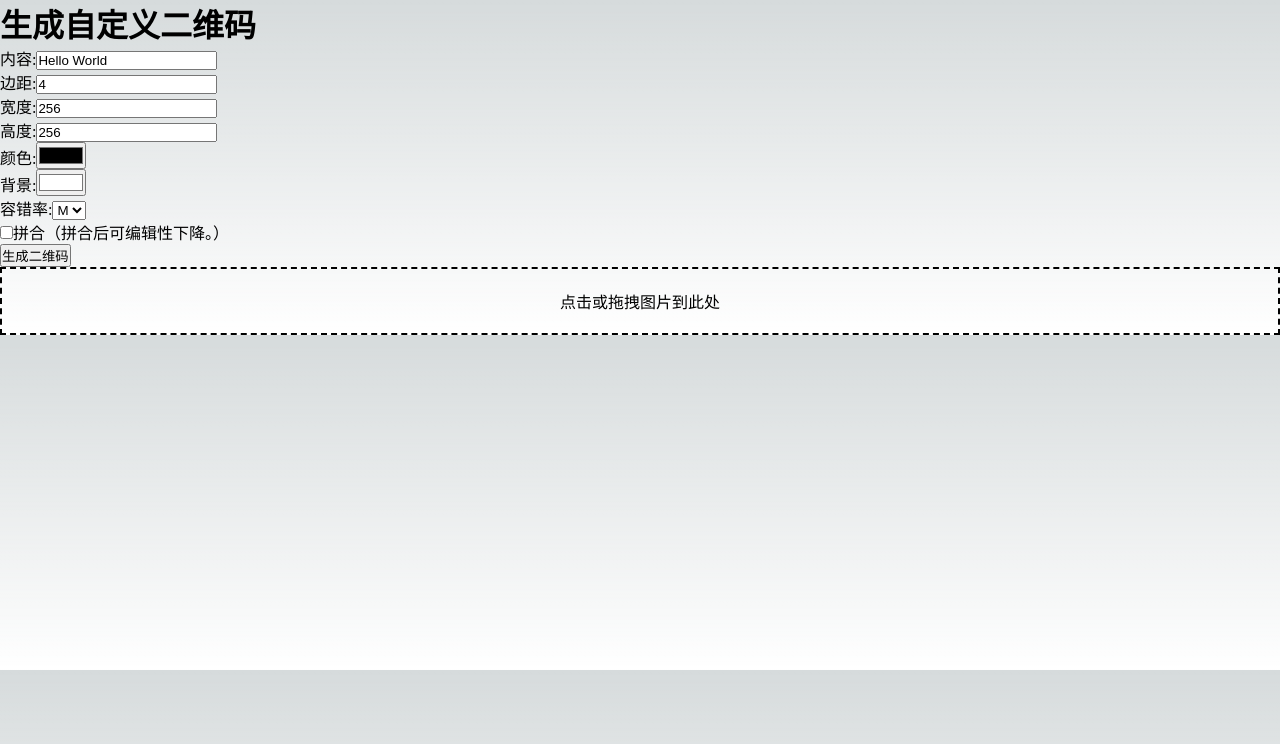
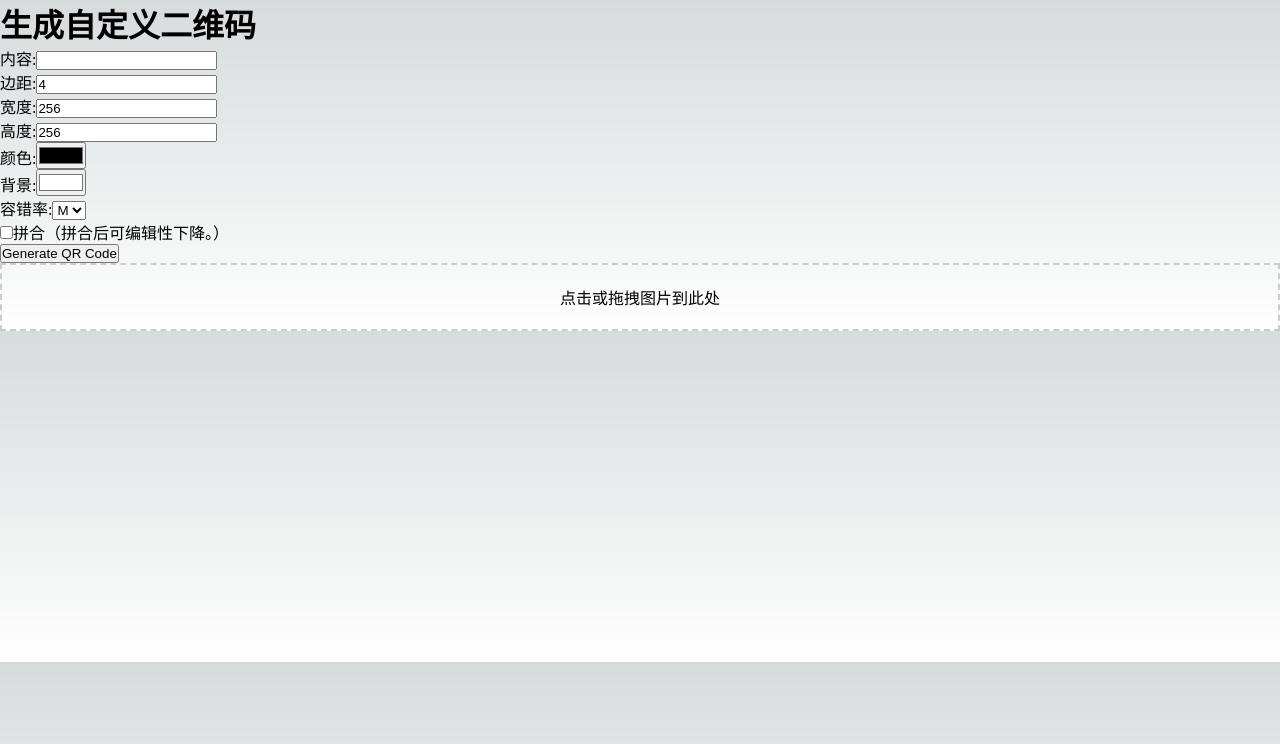
Before and after one commit to kailous/qrcode-app, a Next.js app: page / in a window 1280 px wide. Shown: the top 744 px of the page. Built offline with nearby package versions, Linux system fonts and the light colour scheme.

Commit message:
重大里程碑，功能接近完成。

```diff
--- /dev/null
+++ b/components/QRCodeScanner.js
@@ -0,0 +1,61 @@
+import React, { useState } from 'react';
+import jsQR from 'jsqr';
+
+const QRCodeScanner = ({ onDecode }) => {
+  const [dragging, setDragging] = useState(false);
+
+  const handleDragOver = (event) => {
+    event.preventDefault();
+    setDragging(true);
+  };
+
+  const handleDragLeave = (event) => {
+    event.preventDefault();
+    setDragging(false);
+  };
+
+  const handleDrop = (event) => {
+    event.preventDefault();
+    setDragging(false);
+    const files = event.dataTransfer.files;
+    if (files.length) {
+      decodeQRCodeFromFile(files[0]);
+    }
+  };
+
+  const decodeQRCodeFromFile = (file) => {
+    const reader = new FileReader();
+    reader.onload = (e) => {
+      const image = new Image();
+      image.onload = () => {
+        const canvas = document.createElement('canvas');
+        const context = canvas.getContext('2d');
+        canvas.width = image.width;
+        canvas.height = image.height;
+        context.drawImage(image, 0, 0, canvas.width, canvas.height);
+        const imageData = context.getImageData(0, 0, canvas.width, canvas.height);
+        const code = jsQR(imageData.data, imageData.width, imageData.height);
+        if (code) {
+          onDecode(code.data); // 调用父组件传入的处理函数
+        } else {
+          alert('无法识别的二维码');
+        }
+      };
+      image.src = e.target.result;
+    };
+    reader.readAsDataURL(file);
+  };
+
+  return (
+    <div
+      onDragOver={handleDragOver}
+      onDragLeave={handleDragLeave}
+      onDrop={handleDrop}
+      style={{ border: dragging ? '2px dashed #000' : '2px dashed #ccc', padding: '20px', textAlign: 'center', cursor: 'pointer' }}
+    >
+      {dragging ? '放到这里' : '点击或拖拽图片到此处'}
+    </div>
+  );
+};
+
+export default QRCodeScanner;
--- a/components/QRSetup.js
+++ b/components/QRSetup.js
@@ -1,8 +1,9 @@
 import React, { useEffect, useState } from 'react';
 
-const QRSetup = ({ setSvg, decodedContent, setDecodedContent }) => {
+// 假设 setSvg 是一个用于设置 SVG 显示的函数
+const QRSetup = ({ setSvg, decodedContent }) => {
   const [formInput, setFormInput] = useState({
-    content: 'Hello World',
+    content: '',
     padding: 4,
     width: 256,
     height: 256,
@@ -14,45 +15,45 @@ const QRSetup = ({ setSvg, decodedContent, setDecodedContent }) => {
     xmlDeclaration: true,
   });
 
-  // 监听decodedContent变化，并设置表单内容
+  // 监听 decodedContent 变化，并自动填写表单及提交
   useEffect(() => {
     if (decodedContent) {
-      setFormInput(formInput => ({ ...formInput, content: decodedContent }));
-      // 清除decodedContent以避免重复提交
-      setDecodedContent('');
+      // 自动填写解码内容到表单
+      setFormInput(prevFormInput => ({ ...prevFormInput, content: decodedContent }));
+      // 这里可以添加自动提交表单的逻辑，或者其他你需要的操作
+      handleSubmit(decodedContent); // 假设提交表单的逻辑已经封装在 handleSubmit 中
     }
-  }, [decodedContent, setDecodedContent]);
+  }, [decodedContent]);
 
   const handleInputChange = (e) => {
     const { name, value, type, checked } = e.target;
-    setFormInput(formInput => ({
+    setFormInput({
       ...formInput,
       [name]: type === 'checkbox' ? checked : value,
-    }));
+    });
   };
 
-  const handleSubmit = async (e) => {
-    e.preventDefault();
+  const handleSubmit = async (content) => {
     const response = await fetch('/api/generate', {
       method: 'POST',
       headers: {
         'Content-Type': 'application/json',
       },
-      body: JSON.stringify(formInput),
+      body: JSON.stringify({ ...formInput, content }), // 确保使用最新的内容
     });
 
     if (response.ok) {
       const svg = await response.text();
-      setSvg(svg); // 使用 props 中的 setSvg 函数来更新 SVG 状态
+      setSvg(svg); // 更新 SVG 显示
     } else {
-      alert('Failed to generate QR code.');
+      console.error('Failed to generate QR code.');
     }
   };
 
   return (
     <div>
       <h1>生成自定义二维码</h1>
-      <form onSubmit={handleSubmit}>
+      <form onSubmit={(e) => e.preventDefault()}>
         <div>
           <label>内容:</label>
           <input type="text" name="content" value={formInput.content} onChange={handleInputChange} />
@@ -92,7 +93,7 @@ const QRSetup = ({ setSvg, decodedContent, setDecodedContent }) => {
             拼合（拼合后可编辑性下降。）
           </label>
         </div>
-        <button type="submit">生成二维码</button>
+        <button type="button" onClick={() => handleSubmit(formInput.content)}>Generate QR Code</button>
       </form>
     </div>
   );
--- a/components/Uploads.js
+++ /dev/null
@@ -1,88 +0,0 @@
-import React, { useState } from 'react';
-import jsQR from 'jsqr';
-
-const QRCodeScanner = () => {
-  const [scanResult, setScanResult] = useState('');
-  const [isDragging, setIsDragging] = useState(false); // 新增状态追踪是否正在拖动
-
-  const decodeQRCode = (imageData) => {
-    const image = new Image();
-    image.onload = function() {
-      const canvas = document.createElement('canvas');
-      const context = canvas.getContext('2d');
-      canvas.width = image.width;
-      canvas.height = image.height;
-      context.drawImage(image, 0, 0, canvas.width, canvas.height);
-      const imageData = context.getImageData(0, 0, canvas.width, canvas.height);
-      const code = jsQR(imageData.data, imageData.width, imageData.height, {
-        inversionAttempts: "dontInvert",
-      });
-      if (code) {
-        setScanResult(code.data);
-      } else {
-        setScanResult('无法识别的二维码');
-      }
-    };
-    image.src = imageData;
-  };
-
-  const handleFileChange = (event) => {
-    const file = event.target.files[0];
-    if (!file) {
-      return;
-    }
-
-    const reader = new FileReader();
-    reader.onload = (e) => decodeQRCode(e.target.result);
-    reader.readAsDataURL(file);
-  };
-
-  const handleDrop = (event) => {
-    event.preventDefault();
-    setIsDragging(false); // 拖放时更改状态
-    const files = event.dataTransfer.files;
-    if (files.length) {
-      const file = files[0];
-      const reader = new FileReader();
-      reader.onload = (e) => decodeQRCode(e.target.result);
-      reader.readAsDataURL(file);
-    }
-  };
-
-  const handleDragOver = (event) => {
-    event.preventDefault();
-    setIsDragging(true); // 拖动过程中更改状态
-  };
-
-  const handleDragLeave = (event) => {
-    event.preventDefault();
-    setIsDragging(false); // 离开时更改状态
-  };
-
-  return (
-    <div
-      onDrop={handleDrop}
-      onDragOver={handleDragOver}
-      onDragLeave={handleDragLeave}
-      style={{ border: '2px dashed #000', padding: '20px', textAlign: 'center', cursor: 'pointer' }}
-    >
-      <input
-        type="file"
-        accept="image/*"
-        onChange={handleFileChange}
-        style={{ display: 'none' }}
-        id="fileInput"
-      />
-      <label htmlFor="fileInput">
-        {isDragging ? '放到这里' : (scanResult ? '重新选择图片' : '点击或拖拽图片到此处')}
-      </label>
-      {scanResult && (
-        <div>
-          <p>扫描结果：{scanResult}</p>
-        </div>
-      )}
-    </div>
-  );
-};
-
-export default QRCodeScanner;
--- a/pages/index.js
+++ b/pages/index.js
@@ -1,7 +1,7 @@
 import React, { useState } from 'react';
 import QRSetup from '../components/QRSetup';
 import Canvas from '../components/Canvas';
-import Uploads from '../components/Uploads';
+import Uploads from '../components/QRCodeScanner';
 
 const Home = () => {
   const [svg, setSvg] = useState('');
```
